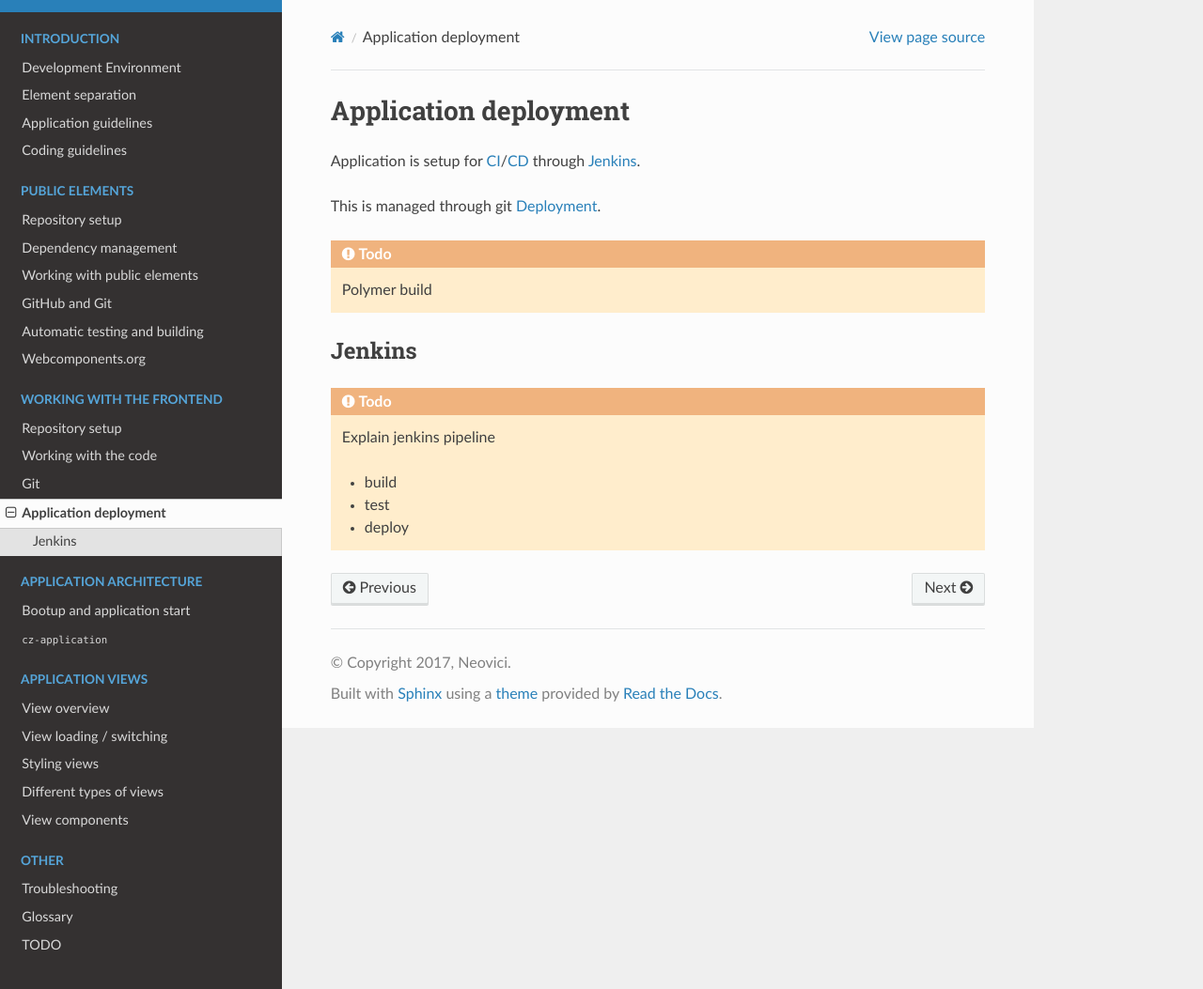
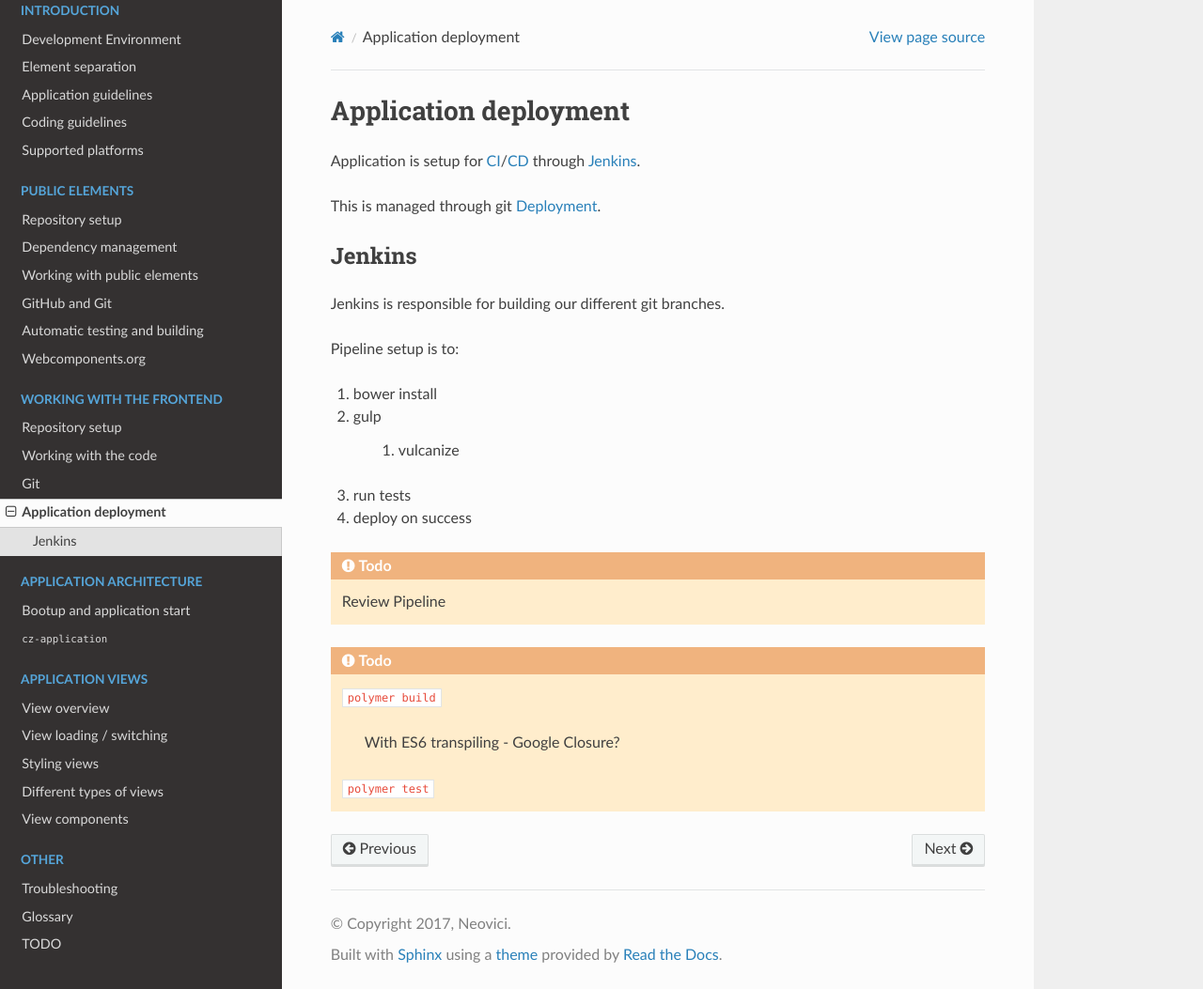
Before and after one commit to plumelo/cosmoz-frontend-rtd, a Sphinx documentation site: the page built from docs/frontend/50-build-test-deploy.rst, in a window 1280 px wide and 1053 px high. Shown: the whole window at 94% size. Built offline with Sphinx 7.4.7 and the Read the Docs theme 2.0.0, drawn with Linux system fonts in a browser that asks for light colours.

Commit message:
Tried fixing todos but ended up adding more instead :)
- New: Supported platforms

```diff
--- a/docs/app/20-cz-application.rst
+++ b/docs/app/20-cz-application.rst
@@ -189,8 +189,3 @@ should be put into the shared-styles shared styling.
 Right now, a ``cosmoz3-base`` theme is always imported with base theming.
 
 .. warning:: When changing themes in profile-page, a theme can not be loaded twice without reloading the app.
-
-Vulcanization
--------------
-
-.. todo:: Add info, fix minify, polymer build
--- a/docs/frontend/50-build-test-deploy.rst
+++ b/docs/frontend/50-build-test-deploy.rst
@@ -5,16 +5,30 @@ Application is setup for :term:`CI`/:term:`CD` through :ref:`jenkins`.
 
 This is managed through git :ref:`git-deployment`.
 
-.. todo:: Polymer build
-
 
 .. _jenkins:
 
 Jenkins
 ~~~~~~~
 
-.. todo:: Explain jenkins pipeline
+Jenkins is responsible for building our different git branches.
 
-    * build
-    * test
-    * deploy
+Pipeline setup is to:
+
+#. bower install
+#. gulp
+
+    #. vulcanize
+
+#. run tests
+#. deploy on success
+
+.. todo:: Review Pipeline
+
+.. todo::
+
+    ``polymer build``
+
+        With ES6 transpiling - Google Closure?
+
+    ``polymer test``
--- a/docs/public/40-github-and-git.rst
+++ b/docs/public/40-github-and-git.rst
@@ -33,8 +35,8 @@ Be sure to activate two-factor authentication for GitHub:
 
     https://help.github.com/articles/securing-your-account-with-two-factor-authentication-2fa/
 
-.netrc
-~~~~~~
+:file:`.netrc`
+~~~~~~~~~~~~~~
 
 To avoid entering password when pushing to GitHub, use a `.netrc` file.
 
```
Also changed, not shown: other parts of docs/public/40-github-and-git.rst (+2 -0 lines), docs/frontend/30-working-with-the-code.rst (+17 -5 lines), docs/intro/30-coding-guidelines.rst (+12 -0 lines), docs/intro/40-supported-platforms.rst (added, +28 -0 lines).
